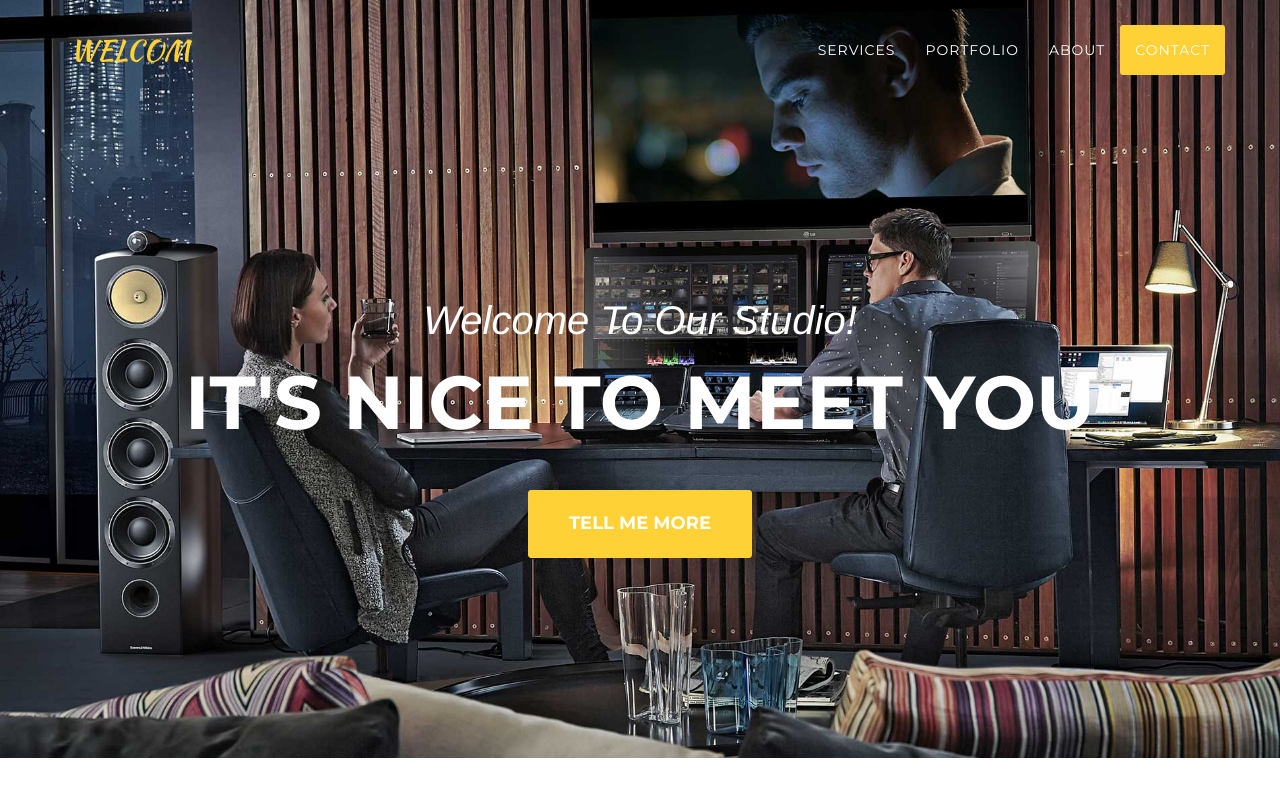
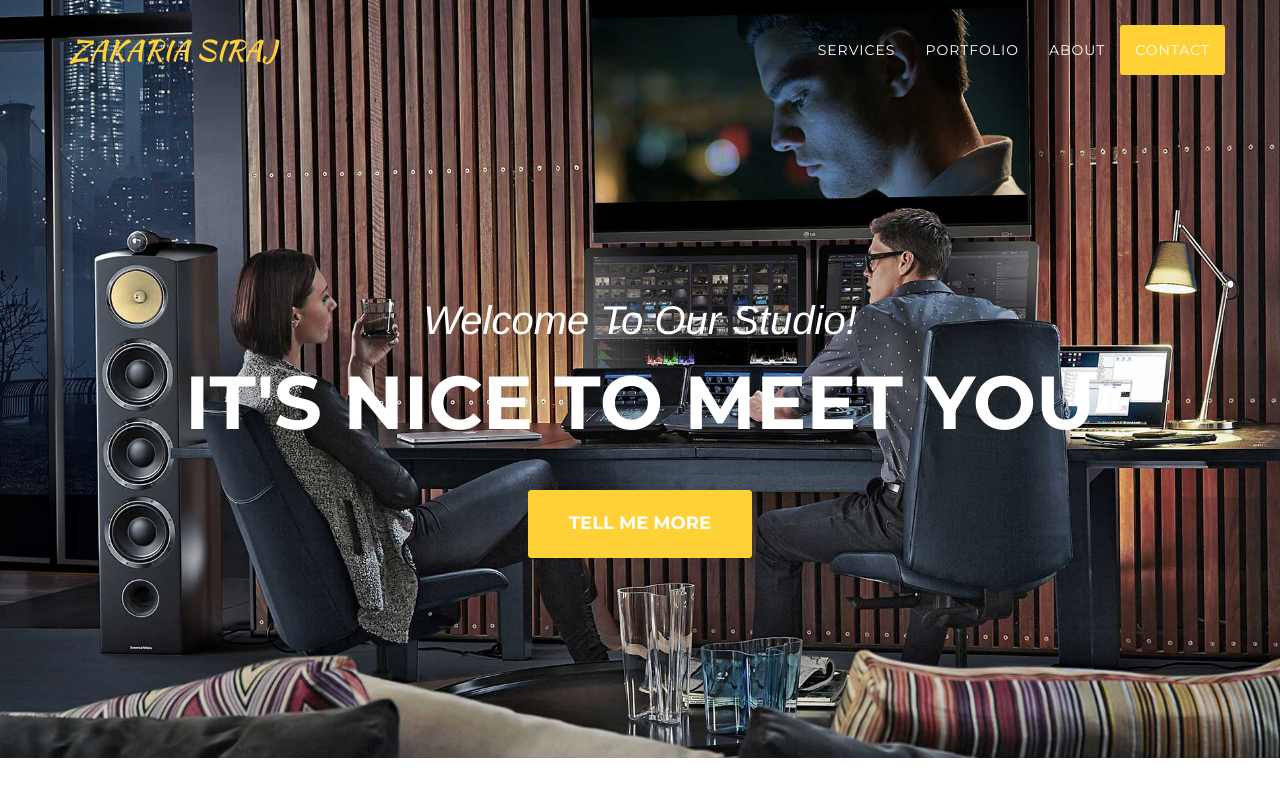
Before and after one commit to Redghost2016/Zakariasiraj, a website: page index.html in a window 1280 px wide. Shown: the top 800 px of the page. Drawn offline with nearby package versions, Linux system fonts and the light colour scheme; a web font is replaced by a local one.

Commit message:
CHANGE_TITLES _AGAIN

```diff
--- a/index.html
+++ b/index.html
@@ -43,7 +43,7 @@
                 <button type="button" class="navbar-toggle" data-toggle="collapse" data-target="#bs-example-navbar-collapse-1">
                     <span class="sr-only">Toggle navigation</span> Menu <i class="fa fa-bars"></i>
                 </button>
-                <a class="navbar-brand page-scroll" href="#page-top">WELCOM</a>
+                <a class="navbar-brand page-scroll" href="#page-top">ZAKARIA SIRAJ</a>
             </div>
 
             <!-- Collect the nav links, forms, and other content for toggling -->
```
